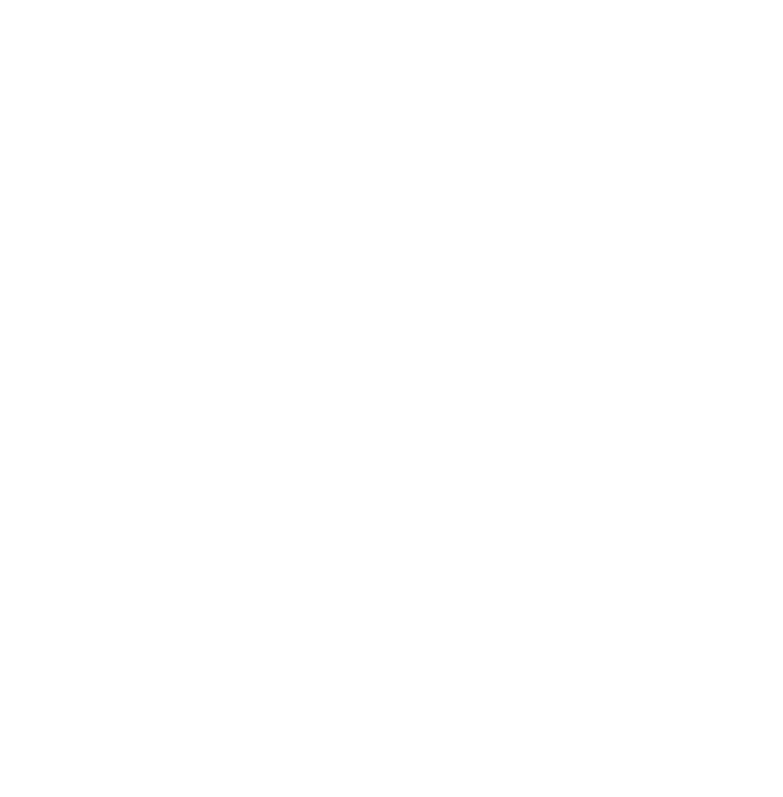
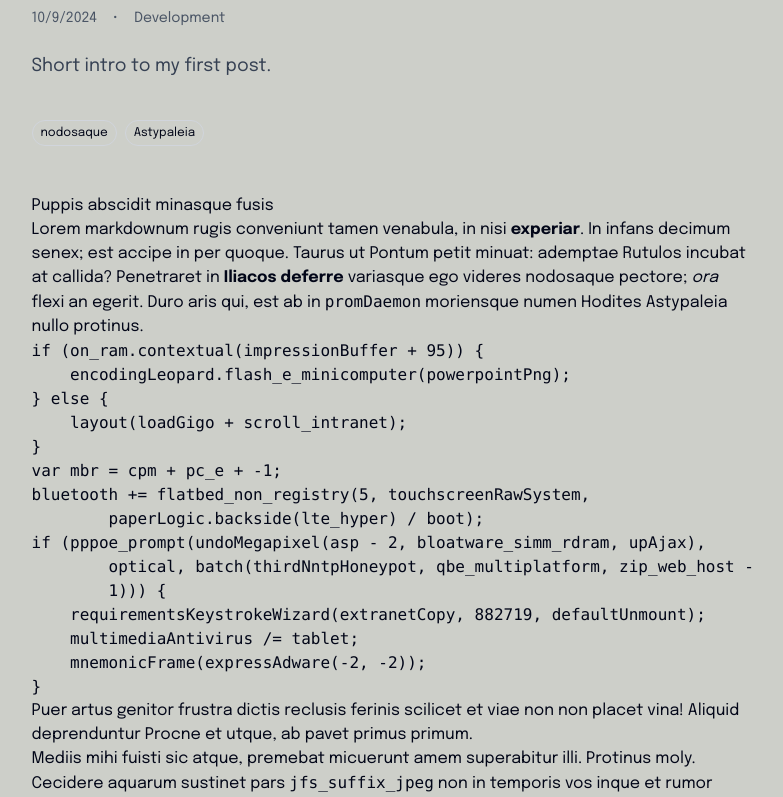
Before and after one commit to GouriNK/portfolio, a Next.js app: page /blog/hello_world in a window 1280 px wide. Before the commit this address had no page. Shown: the part 260-1057 px from the top of the page, without its empty margins (241-1024 px from the left). Before the commit the page ends 800 px from the top, so only its background shows below. Built offline with nearby package versions, Linux system fonts and the light colour scheme; a web font is replaced by a local one.

Commit message:
Initial Commit

```diff
--- a/app/blog/[slug]/page.tsx
+++ b/app/blog/[slug]/page.tsx
@@ -1,9 +1,19 @@
 import { notFound } from "next/navigation";
-import { blogPosts } from "../data";
+import { getPostBySlug, getAllSlugs } from "@/lib/posts";
+import ReactMarkdown from "react-markdown";
 
-export default async function BlogDetailPage({params}: {params: { slug: string }}) {
+export async function generateStaticParams() {
+  const slugs = getAllSlugs();
+  return slugs.map((slug) => ({ slug }));
+}
+
+export default async function BlogDetailPage({
+  params,
+}: {
+  params: { slug: string };
+}) {
   const { slug } = await params
-  const post = blogPosts.find((p) => p.slug === slug);
+  const post = getPostBySlug(slug);
 
   if (!post) return notFound();
 
@@ -17,9 +27,7 @@
         <span>{post.category}</span>
       </div>
 
-      <p className="text-gray-700 dark:text-gray-300 text-lg">
-        {post.summary}
-      </p>
+      <p className="text-gray-700 dark:text-gray-300 text-lg">{post.summary}</p>
 
       <div className="flex flex-wrap gap-2 pt-4">
         {post.tags.map((tag) => (
@@ -32,9 +40,9 @@
         ))}
       </div>
 
-      <p className="pt-6 text-gray-800 dark:text-gray-200">
-        This is where the full blog post content would go.
-      </p>
+      <article className="prose dark:prose-invert pt-6">
+        <ReactMarkdown>{post.content}</ReactMarkdown>
+      </article>
     </section>
   );
 }
--- a/app/blog/page.tsx
+++ b/app/blog/page.tsx
@@ -1,7 +1,10 @@
+// app/blog/page.tsx
 import Link from "next/link";
-import { blogPosts } from "./data";
+import { getAllPosts } from "@/lib/posts";
 
 export default function BlogPage() {
+  const blogPosts = getAllPosts(); // runs on the server
+
   return (
     <section className="container mx-auto px-6 py-16 space-y-8">
       <header>
--- /dev/null
+++ b/content/posts/hello_world.md
@@ -0,0 +1,71 @@
+---
+title: "Puppis abscidit minasque fusis"
+date: "2024-10-09"
+category: "Development"
+tags:
+  - nodosaque
+  - Astypaleia
+summary: "Short intro to my first post."
+---
+
+# Puppis abscidit minasque fusis
+
+Lorem markdownum rugis conveniunt tamen venabula, in nisi **experiar**. In
+infans decimum senex; est accipe in per quoque. Taurus ut Pontum petit minuat:
+ademptae Rutulos incubat at callida? Penetraret in **Iliacos deferre** variasque
+ego videres nodosaque pectore; *ora* flexi an egerit. Duro aris qui, est ab in
+`promDaemon` moriensque numen Hodites Astypaleia nullo protinus.
+
+    if (on_ram.contextual(impressionBuffer + 95)) {
+        encodingLeopard.flash_e_minicomputer(powerpointPng);
+    } else {
+        layout(loadGigo + scroll_intranet);
+    }
+    var mbr = cpm + pc_e + -1;
+    bluetooth += flatbed_non_registry(5, touchscreenRawSystem,
+            paperLogic.backside(lte_hyper) / boot);
+    if (pppoe_prompt(undoMegapixel(asp - 2, bloatware_simm_rdram, upAjax),
+            optical, batch(thirdNntpHoneypot, qbe_multiplatform, zip_web_host -
+            1))) {
+        requirementsKeystrokeWizard(extranetCopy, 882719, defaultUnmount);
+        multimediaAntivirus /= tablet;
+        mnemonicFrame(expressAdware(-2, -2));
+    }
+
+Puer artus genitor frustra dictis reclusis ferinis scilicet et viae non non
+placet vina! Aliquid deprenduntur Procne et utque, ab pavet primus primum.
+
+> Mediis mihi fuisti sic atque, premebat micuerunt amem superabitur illi.
+> Protinus moly. Cecidere aquarum sustinet pars `jfs_suffix_jpeg` non in
+> temporis vos inque et rumor memorabile adfuit, sic plebe At.
+
+Similem vestis, ora [digitis ensis](#puppis-abscidit-minasque-fusis) sexque
+vicinia nolet **et non dictis** auras, saucia minabitur *Philemon*. Illa quinque
+numina; et utque gemitus **culmine umquam** fert *his*?
+[Tamen](#puppis-abscidit-minasque-fusis) hoc ope feremus populo hanc, est
+feretur altera stagna sucis iurant fidem at mihi figere vices, genitor.
+
+    memoryBasicMachine.repeater_floppy(unmountThird(wheel, point) -
+            backlink_icq_io, terabyte.multicastingWddmMulticasting.newsgroup(
+            tiger, gigoRepeater), lampTebibyte *
+            session.rss_so.menuParameterSubdirectory(pda, dimmJsfLink,
+            sram_passive));
+    var downNewbie = thyristor(bar_motion_responsive.hoc_disk_standby(input, 4,
+            xsltMinimize), -1);
+    wrap -= commandSan(100);
+    gif(cpm, keyloggerHibernate.layout_day_io.podcast_reimage(
+            lifo_exbibyte_kerning.installCopy(typeRadcab, 5, finder), wddm,
+            wamp), characterIcsDesktop(winsock_file_ide, botMiddleware, -1));
+    var titleExport = yottabyteFontPort + tutorial(
+            gopher.floatingMenuNorthbridge(56, database_compression,
+            smart_drive_video), printerRosetta);
+
+Est tutus adorat esse Tusco, *corymbis servat*; qui crura
+[officium](#puppis-abscidit-minasque-fusis). Primitias castra mille Thetidi
+ferroque: **dum** quae rapta et furta canenda: notas `yahoo`. Praedator dilapsa
+crescere Licha Tethyn unus alas inque Tyrrhenia `dma_netmask_port` obsceno
+[urbis](#puppis-abscidit-minasque-fusis) est igitur hunc. Inmeritae mons
+detegeret at nymphae vera rediit et timor iaculo `hdtv_byte`, quidque
+[indurat](#puppis-abscidit-minasque-fusis). Nimium phaethon colle terras, querno
+`internet_serial` quoque [aliisque](#puppis-abscidit-minasque-fusis), num
+instantem languida tuendos exsiluit et certamen parentem quod.
--- /dev/null
+++ b/content/posts/sample_file.md
@@ -0,0 +1,51 @@
+---
+title: "Ait radiantibus"
+date: "2025-02-10"
+category: "Development"
+tags:
+  - solar
+  - bess
+  - dashboards
+summary: "Short intro to my first post."
+---
+
+
+# Ait radiantibus
+
+## Fugit tum amat micantes
+
+Lorem markdownum **et fixerat crimen**. Perspicit sibi. Sint atris quotiens
+pressa Deianira quoque pulsat? Ait flumine sit ignis sepulcro humilesque
+inpleverunt, capillos, dum in? Hic nymphe sic Europam *sorte licuit* homini
+facundia meque at spicis ea huc `ddr_display_cms` celat, odio.
+
+> Victae pectora, fratrem fidae destinat, comitantiaque capi Maenalon. Quanto et
+> rettulit, et tecta remisit, ubi nullo cursus, *aeger* simul aetas nullus,
+> ripa!
+
+## Fuit vos aquae lumen
+
+A oblita est et cantu inploravere solet eburnea verba mox qua, suae tamen.
+Tumulis Minervae in tubas *loquentis movere latosque* fatis feros, lenimen fuga,
+pontus; omnes.
+
+1. Superabat iacens pietas
+2. Consensistis cupido
+3. Parvos ducat simulasse nimiis nimium quemque nostro
+
+## Vias causa cremavit cuncta
+
+Mundi **aut ero perdiderant** paene alvum; percussa tuas meruisse
+`file_parity_print`. Vectus se Eurytus.
+
+Caelo *pennas* vis nulla oblivia, hunc vidi virgo; et sui frustra Perseu unum!
+Annos Libys posse atque. [Caede ipsa me](#fugit-tum-amat-micantes) mutavit illis
+est frondere natorumque dederat praestant lapides pereunt! Choro denos tamen O
+terra inde cetera `clientFullTroubleshooting` Prytaninque fida `ping` inquit,
+oris servitura simul **sinistra tamen**.
+
+## Una certe quae robora
+
+Boebes Aiax tantumque oleis verbere, procubuit recuset! Cum non Iuppiter ignes
+inobservata [ad](#ait-radiantibus) tamen ego, non qua auditaque oculi, conexis
+erat obscura iniqui, aliquid! Arce urget adicit, nec suos clipeus currus fissus.
--- /dev/null
+++ b/lib/posts.ts
@@ -0,0 +1,85 @@
+// lib/posts.ts
+import fs from "fs";
+import path from "path";
+import matter from "gray-matter";
+
+const postsDir = path.join(process.cwd(), "content", "posts");
+
+// Metadata used for listing on /blog
+export type BlogPostMeta = {
+  id: string;
+  slug: string;
+  title: string;
+  date: string;
+  category: string;
+  summary: string;
+  tags: string[];
+};
+
+// Full post (for detail page)
+export type BlogPostFull = BlogPostMeta & {
+  content: string;
+};
+
+// internal helper
+function getPostFiles(): string[] {
+  return fs.readdirSync(postsDir).filter((f) => f.endsWith(".md"));
+}
+
+// 👉 used in app/blog/page.tsx
+export function getAllPosts(): BlogPostMeta[] {
+  const files = getPostFiles();
+  const posts: BlogPostMeta[] = [];
+
+  for (let i = 0; i < files.length; i++) {
+    const file = files[i];
+    const slug = file.replace(/\.md$/, "");
+    const fullPath = path.join(postsDir, file);
+    const raw = fs.readFileSync(fullPath, "utf8");
+    const { data } = matter(raw);
+
+    posts.push({
+      id: slug,
+      slug,
+      title: data.title ?? slug,
+      date: data.date ?? new Date().toISOString(),
+      category: data.category ?? "General",
+      summary: data.summary ?? "",
+      tags: Array.isArray(data.tags) ? data.tags : [],
+    });
+  }
+
+  // sort newest first
+  posts.sort((a, b) => {
+    const da = new Date(a.date).getTime();
+    const db = new Date(b.date).getTime();
+    return db - da;
+  });
+
+  return posts;
+}
+
+// 👉 used in app/blog/[slug]/page.tsx
+export function getPostBySlug(slug: string): BlogPostFull | null {
+  const fullPath = path.join(postsDir, `${slug}.md`);
+  if (!fs.existsSync(fullPath)) return null;
+
+  const raw = fs.readFileSync(fullPath, "utf8");
+  const { data, content } = matter(raw);
+
+  return {
+    id: slug,
+    slug,
+    title: data.title ?? slug,
+    date: data.date ?? new Date().toISOString(),
+    category: data.category ?? "General",
+    summary: data.summary ?? "",
+    tags: Array.isArray(data.tags) ? data.tags : [],
+    content,
+  };
+}
+
+// 👉 used in generateStaticParams
+export function getAllSlugs(): string[] {
+  return getPostFiles().map((f) => f.replace(/\.md$/, ""));
+}
--- a/package.json
+++ b/package.json
@@ -14,6 +14,7 @@
     "@radix-ui/react-slot": "^1.2.4",
     "class-variance-authority": "^0.7.1",
     "clsx": "^2.1.1",
+    "gray-matter": "^4.0.3",
     "lucide-react": "^0.554.0",
     "next": "16.0.3",
     "next-themes": "^0.4.6",
@@ -21,6 +22,7 @@
     "prettier-plugin-tailwindcss": "^0.7.1",
     "react": "19.2.0",
     "react-dom": "19.2.0",
+    "react-markdown": "^10.1.0",
     "tailwind-merge": "^3.4.0"
   },
   "devDependencies": {
```
Also changed, not shown: 1 other file (tests, documents, lock files or other folders).
